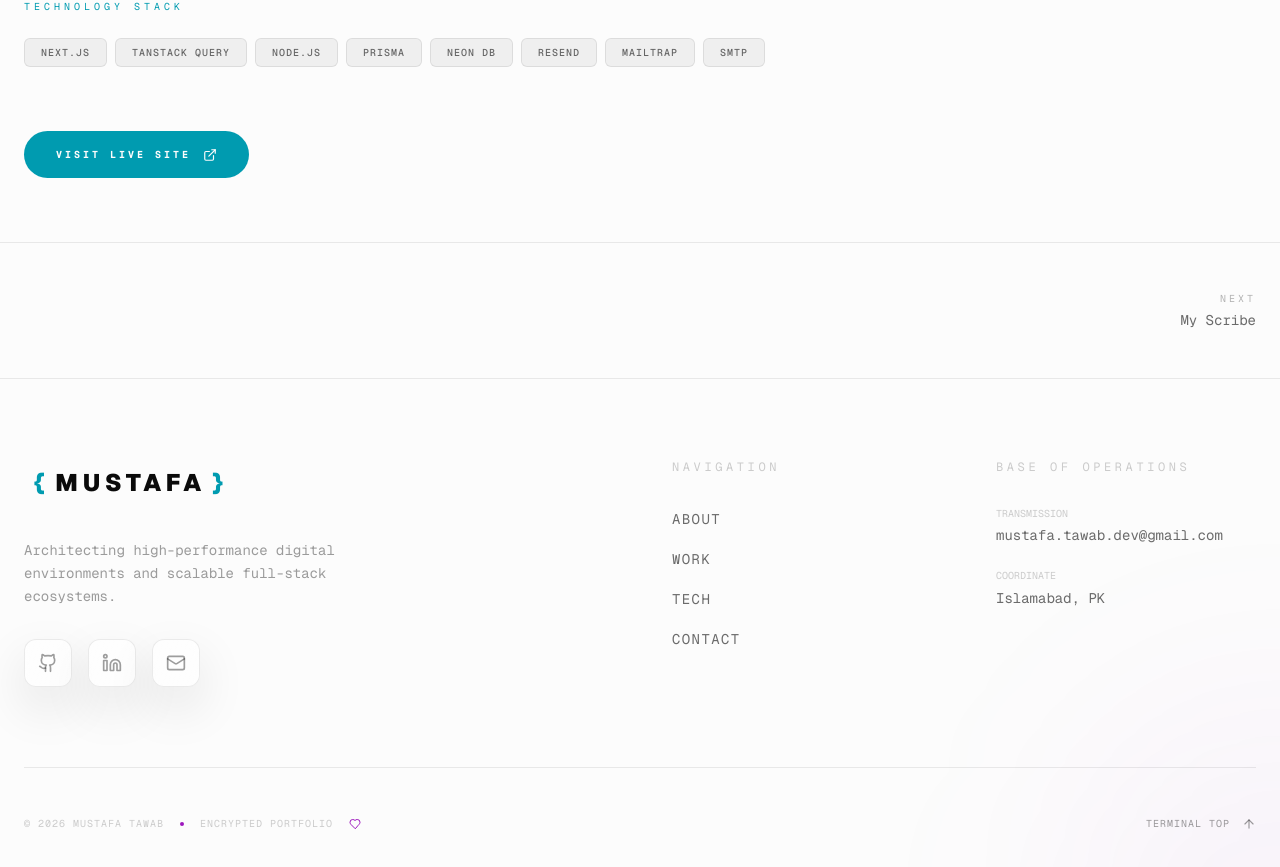
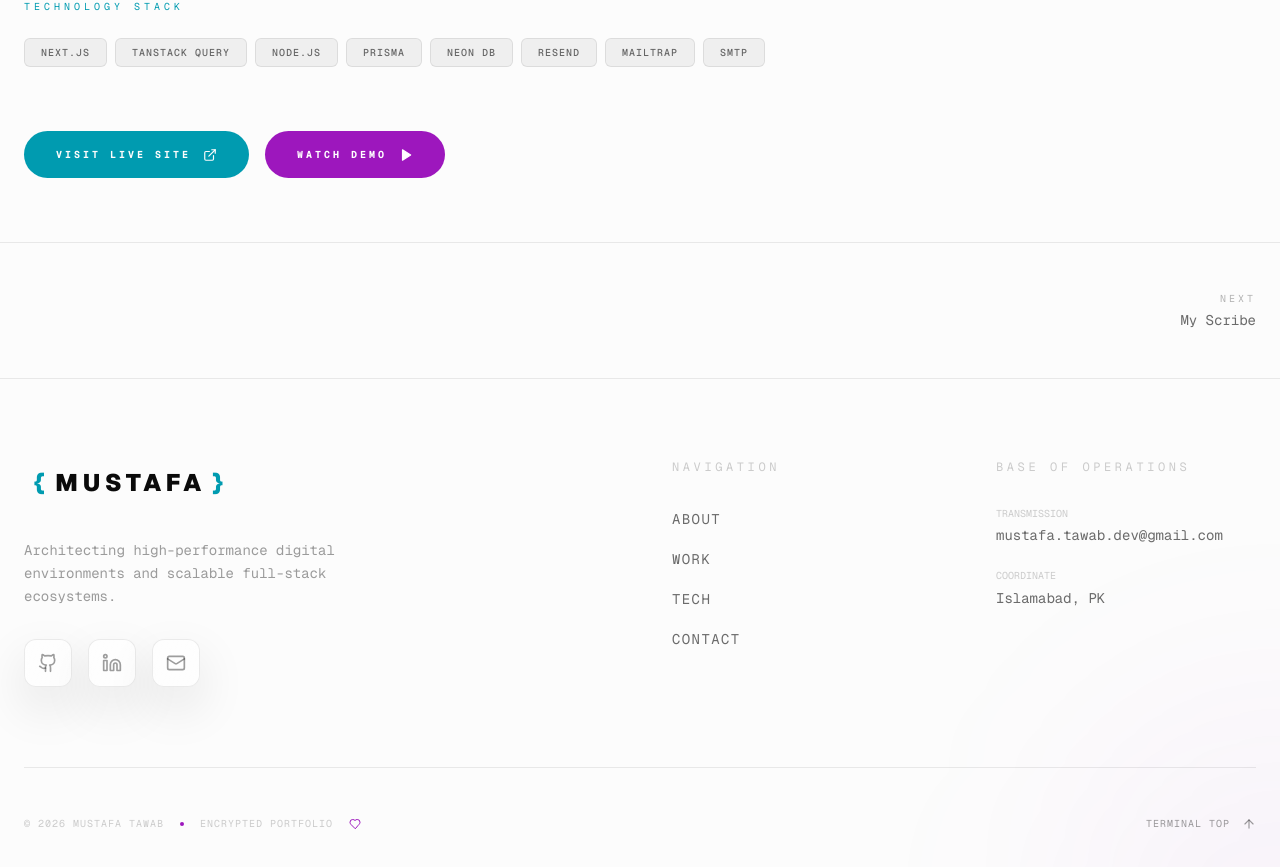
Before and after one commit to mustafatawab/portfolio, a Next.js app: page /work/maktab-one in a window 1280 px wide. Shown: the part 1858-2725 px from the top of the page. Built offline with nearby package versions, Linux system fonts and the light colour scheme.

Commit message:
added https://www.youtube.com/watch?v=yH3r-QTETIU

```diff
--- a/src/app/work/[slug]/page.tsx
+++ b/src/app/work/[slug]/page.tsx
@@ -2,7 +2,7 @@ import { projects } from "@/lib/project";
 import { notFound } from "next/navigation";
 import Link from "next/link";
 import Image from "next/image";
-import { ArrowLeft, ExternalLink, Github, CheckCircle2 } from "lucide-react";
+import { ArrowLeft, ExternalLink, Github, CheckCircle2, Play } from "lucide-react";
 import { Badge } from "@/components/ui/badge";
 
 export async function generateStaticParams() {
@@ -205,6 +205,15 @@ export default async function CaseStudyPage({ params }: { params: Promise<{ slug
             >
               Visit Live Site <ExternalLink size={14} />
             </Link>
+            {project.demoLink && (
+              <Link
+                href={project.demoLink}
+                target="_blank"
+                className="inline-flex items-center gap-3 px-8 py-4 bg-neon-purple text-white font-bold rounded-full transition-all duration-300 hover:scale-[1.03] hover:shadow-[0_0_30px_rgba(168,85,247,0.4)] active:scale-95 text-[10px] font-mono tracking-[0.3em] uppercase"
+              >
+                Watch Demo <Play size={14} fill="currentColor" />
+              </Link>
+            )}
             {project.githubLink && (
               <Link
                 href={project.githubLink}
--- a/src/lib/project.ts
+++ b/src/lib/project.ts
@@ -24,6 +24,7 @@ interface ProjectType {
     description : string,
     tags : string[],
     githubLink? : string,
+    demoLink? : string,
     link : string,
     more? : string[],
     category: "Management Systems" | "Full-Stack Apps" | "Websites"  | "Custom Software",
@@ -43,6 +44,7 @@ export const projects : ProjectType[] = [
         slug: "maktab-one",
         description : "Maktab One is a `School Management System` for those mid level schools who has to manage students fees and expenses easily in automatic way. You can check https://www.maktabone.org ",
         githubLink :"",
+        demoLink : "https://www.youtube.com/watch?v=yH3r-QTETIU",
         tags : ["Next.js", "TanStack Query", "Node.js" , "Prisma" , "Neon DB" , "Resend" , "Mailtrap", "SMTP"],
         link : "https://schoola.maktabone.org/",
         category: "Management Systems",
```
